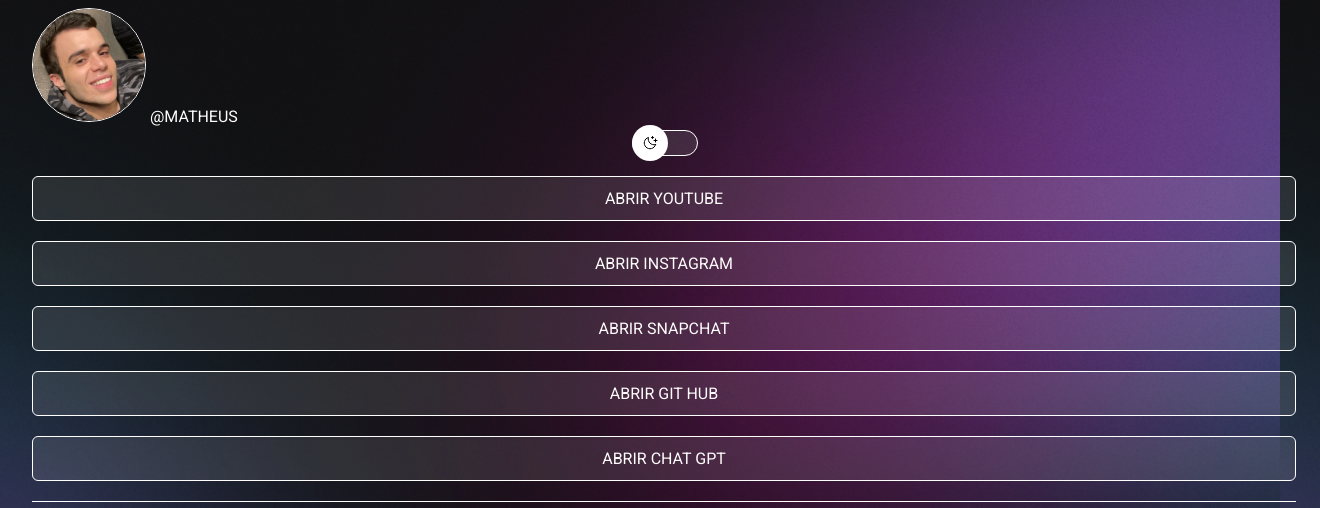
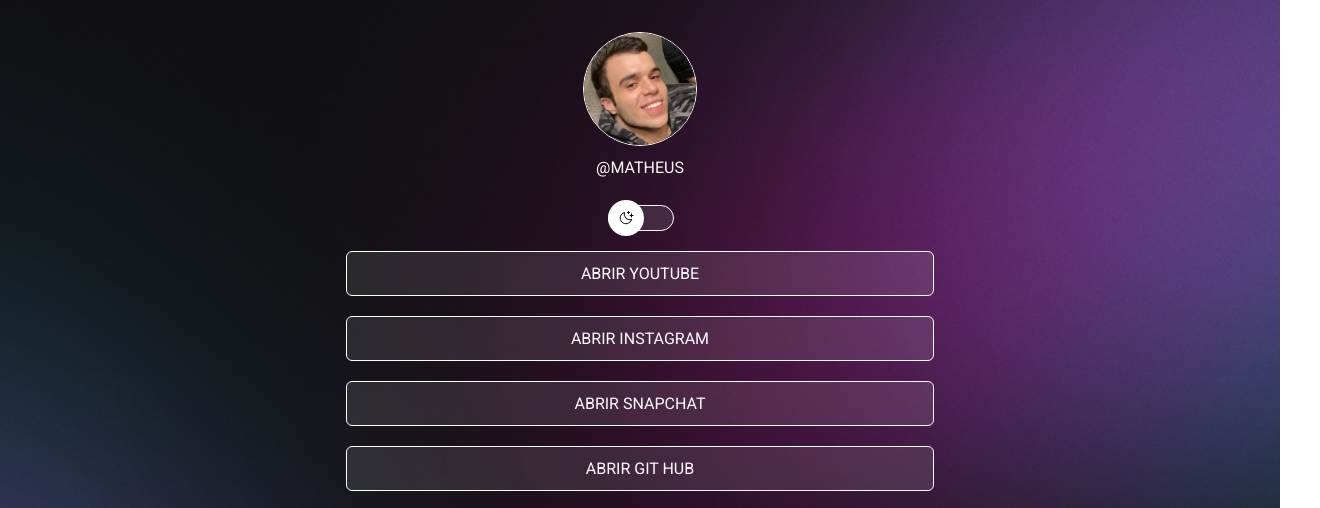
Before and after one commit to Matheussilvabatista/devlinks, a plain HTML site: page index.html in a window 1280 px wide. Shown: the top 508 px of the page, 1320 px wide, since content can reach past the window. Drawn offline with nearby package versions, Linux system fonts and the light colour scheme.

Commit message:
FINALIZAMOS O PROJETO

```diff
--- a/style.css
+++ b/style.css
@@ -29,16 +29,12 @@
 
 
 .container {
-    width: 100%;
-
+    max-width: 588px;
     padding: 0 24px;
     margin: 0 auto;
+}
 
 
-
-}
-
-@media(min-width: 1153px)
 
 #perfil {
     text-align: center;
```
